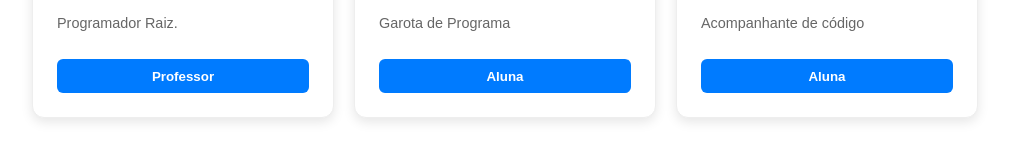
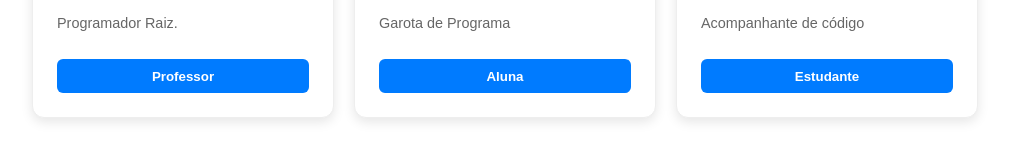
Before and after one commit to Fiap-DEV/ExemploPR, a React (Vite) app: page / in a window 1280 px wide. Shown: the part 281-430 px from the top of the page, without its empty margins (135-1144 px from the left). Built offline with nearby package versions, Linux system fonts and the light colour scheme.

Commit message:
fix: corrigindo o nome do botão

```diff
--- a/src/App.jsx
+++ b/src/App.jsx
@@ -24,7 +24,7 @@ function App() {
         titulo="Marianne Mukai"
         descricao="Acompanhante de código"
         imagem={image}
-        botaoTexto="Aluna"
+        botaoTexto="Estudante"
       />
     </div>
   )
```
